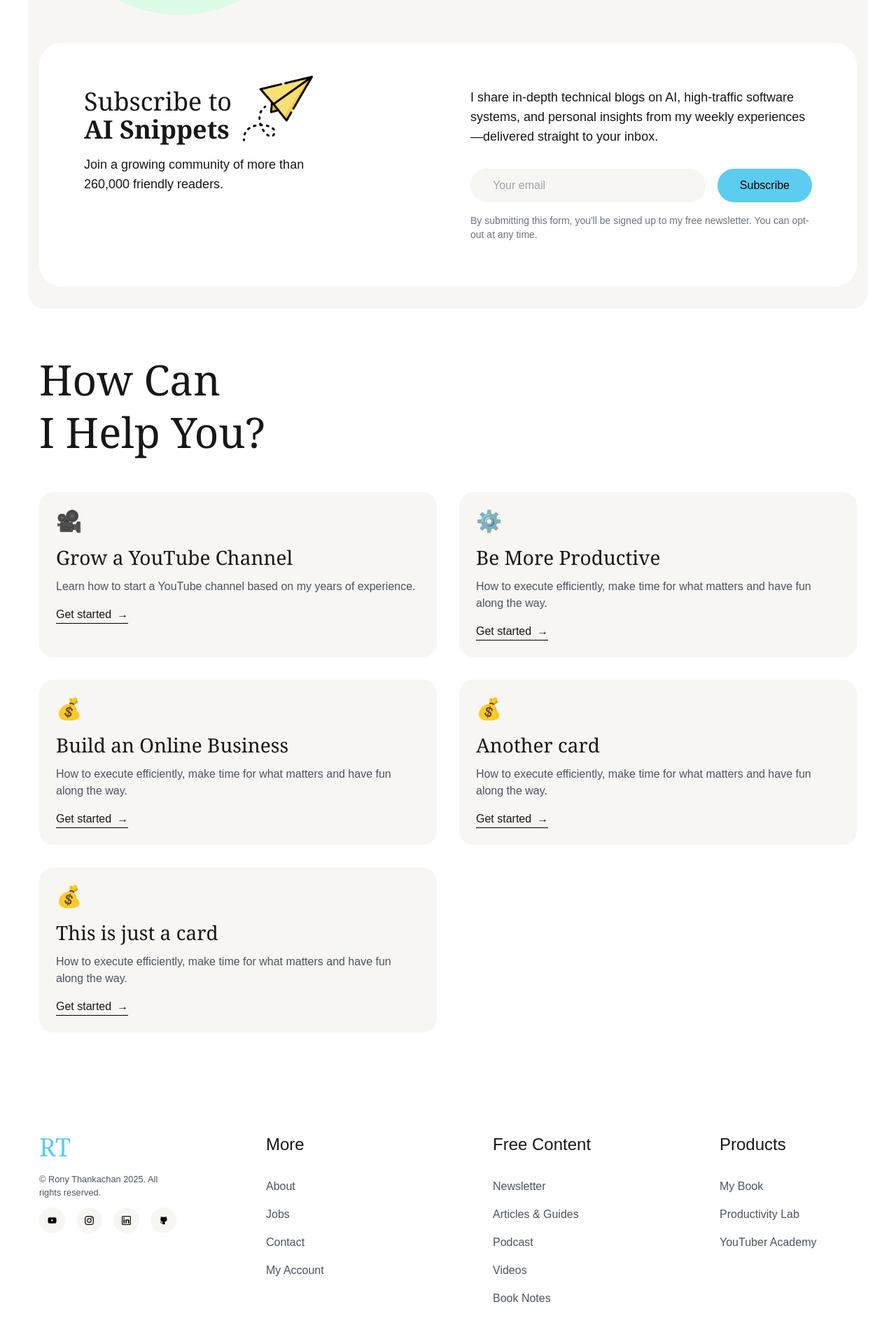
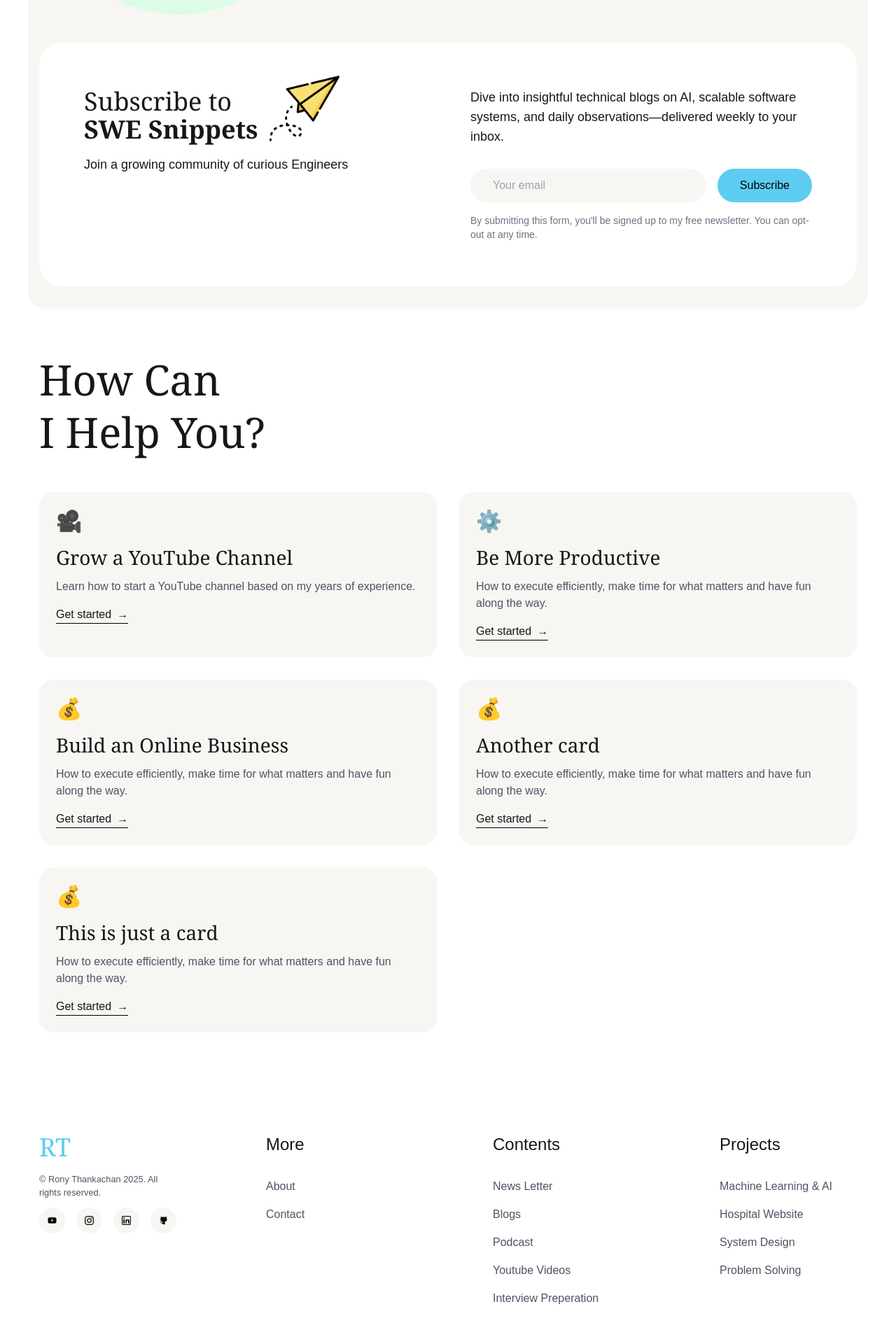
Before and after one commit to ronythankachan/ronythankachan.com, a Next.js app: page / in a window 1280 px wide. Shown: the part 519-2439 px from the top of the page at 70% size. Built offline with nearby package versions, Linux system fonts and the light colour scheme.

Commit message:
Some content edit

```diff
--- a/app/components/Footer.tsx
+++ b/app/components/Footer.tsx
@@ -15,21 +15,20 @@ const Footer = () => {
   const footerLinks = {
     More: [
       { label: "About", href: "/about" },
-      { label: "Jobs", href: "/jobs" },
-      { label: "Contact", href: "/contact" },
-      { label: "My Account", href: "/account" },
+      { label: "Contact", href: "/contact" }
     ],
-    "Free Content": [
-      { label: "Newsletter", href: "/newsletter" },
-      { label: "Articles & Guides", href: "/articles" },
+    "Contents": [
+      { label: "News Letter", href: "/newsletter" },
+      { label: "Blogs", href: "/articles" },
       { label: "Podcast", href: "/podcast" },
-      { label: "Videos", href: "/videos" },
-      { label: "Book Notes", href: "/books" },
+      { label: "Youtube Videos", href: "/videos" },
+      { label: "Interview Preperation", href: "/videos" }
     ],
-    Products: [
-      { label: "My Book", href: "/book" },
-      { label: "Productivity Lab", href: "/lab" },
-      { label: "YouTuber Academy", href: "/academy" },
+    Projects: [
+      { label: "Machine Learning & AI", href: "/book" },
+      { label: "Hospital Website", href: "www.drsreelekshmis.com" },
+      { label: "System Design", href: "/lab" },
+      { label: "Problem Solving", href: "https://www.leetcode.com/iamrony" },
     ],
   };
 
--- a/app/components/Hero.tsx
+++ b/app/components/Hero.tsx
@@ -21,14 +21,14 @@ const Hero = () => {
           </div>
 
           <div className="w-full md:w-1/2 order-2 md:order-2 text-center md:text-left md:pl-10">
-            <h1 className="text-[40px] md:text-[52px] leading-tight font-serif mb-6 relative">
+            <h1 className="text-[32px] md:text-[52px] leading-tight font-serif mb-6 relative">
               Hey Humans (and AI)!
               <div className="absolute bottom-[-5px] left-0 right-0 md:right-auto md:w-[300px]">
                 <div className="h-[2px] bg-[#5dccf1] mb-[2px] rounded-full opacity-60" />
                 <div className="h-[2px] bg-[#5dccf1] rounded-full" />
               </div>
             </h1>
-            <p className="text-[28px] md:text-[32px] leading-tight font-serif">
+            <p className="text-[24px] md:text-[32px] leading-tight font-serif">
               I&apos;m Rony. A {" "}
               <span className="underline underline-offset-4">Senior Software Engineer</span>, and {" "}
               <span className="underline underline-offset-4">AI content writer</span>. If you are interested, have a look at what I&apos;m working on.
--- a/app/components/NewsLetter.tsx
+++ b/app/components/NewsLetter.tsx
@@ -10,9 +10,9 @@ const NewsLetter = () => {
         {/* Left Section */}
         <div className="w-full md:w-1/2">
           <div className="flex items-center gap-4 mb-4">
-            <h2 className="text-3xl md:text-4xl font-serif">
+            <h2 className="text-xl md:text-4xl font-serif">
               Subscribe to<br />
-              <span className="font-semibold">AI Snippets</span>
+              <span className="font-semibold">SWE Snippets</span>
             </h2>
             <Image
               src="/message.png"
@@ -23,16 +23,15 @@ const NewsLetter = () => {
               priority
             />
           </div>
-          <p className="text-base md:text-lg">
-            Join a growing community of more than<br className="hidden md:block" />
-            <span className="font-medium">260,000 friendly readers.</span>
+          <p className="text-base md:text-lg font-thin">
+            Join a growing community of curious Engineers
           </p>
         </div>
 
         {/* Right Section */}
         <div className="w-full md:w-1/2">
           <p className="text-base md:text-lg mb-8">
-            I share in-depth technical blogs on AI, high-traffic software systems, and personal insights from my weekly experiences—delivered straight to your inbox.
+            Dive into insightful technical blogs on AI, scalable software systems, and daily observations—delivered weekly to your inbox.
           </p>
 
           <div className="flex flex-col md:flex-row gap-4">
```
